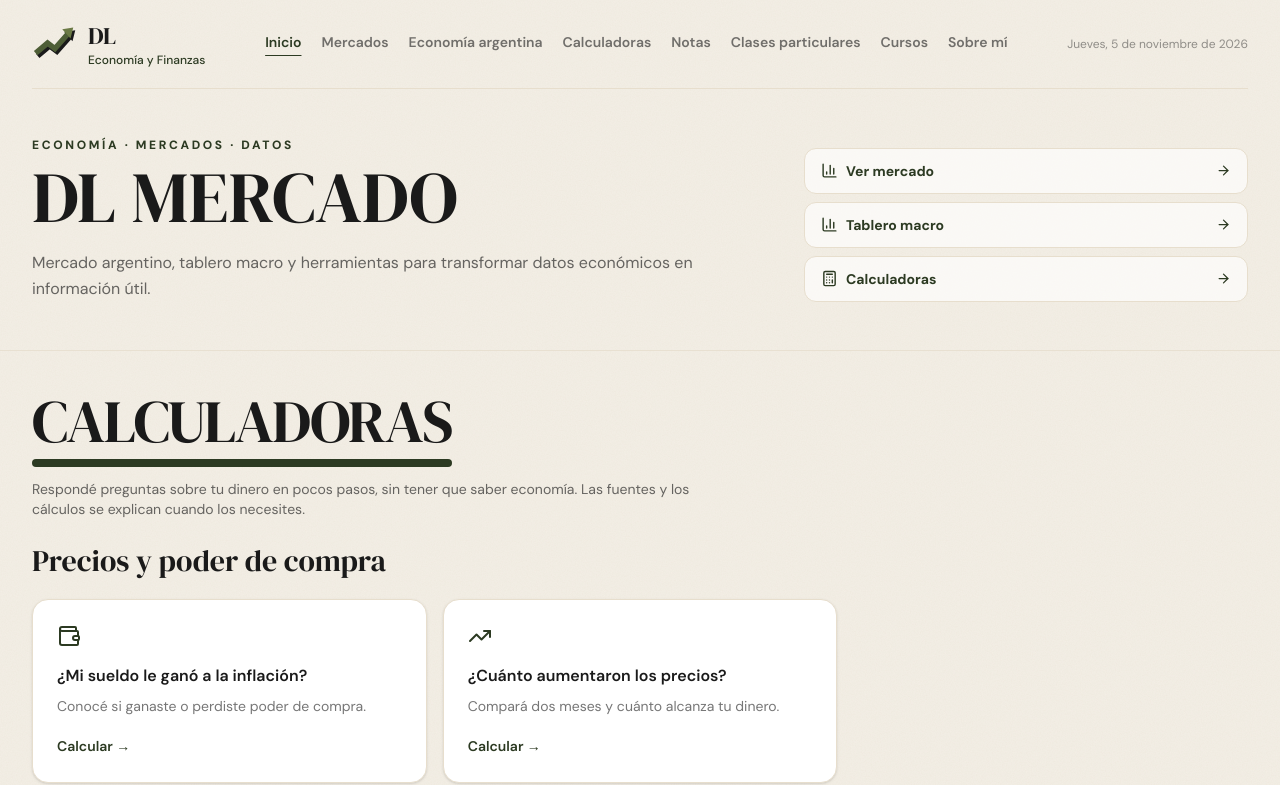
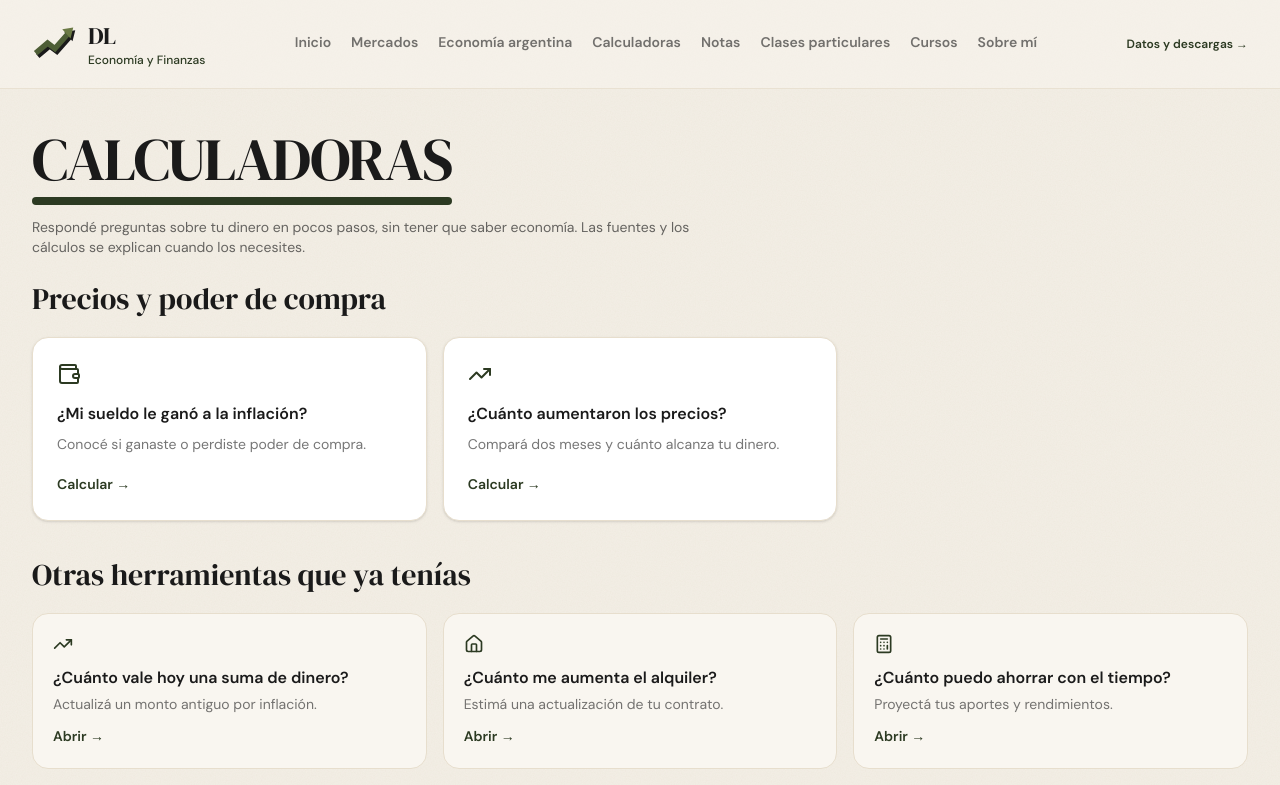
Before and after one commit to danipara618/dl-mercado, a Next.js app: page /calculadoras in a window 1280 px wide. Shown: the top 785 px of the page. Built offline with nearby package versions, Linux system fonts and the light colour scheme.

Commit message:
Separar navegación y conservar accesos de clases y cursos

```diff
--- a/components/Header.tsx
+++ b/components/Header.tsx
@@ -1,44 +1,12 @@
 import Link from "next/link";
-import { ArrowRight, BarChart3, Calculator } from "lucide-react";
 import Logo from "./Logo";
 import SiteNav from "./SiteNav";
-
-export default function Header() {
-  const hoy = new Intl.DateTimeFormat("es-AR", {
-    weekday: "long", day: "numeric", month: "long", year: "numeric",
-    timeZone: "America/Argentina/Buenos_Aires",
-  }).format(new Date());
-
-  return (
-    <header className="border-b border-crema-200/80">
-      <div className="mx-auto max-w-7xl px-4 sm:px-6 lg:px-8">
-        <div className="flex flex-wrap items-center justify-between gap-4 border-b border-crema-200 py-5">
-          <Logo />
-          <SiteNav activo="/" />
-          <p className="hidden text-right text-xs text-tinta/45 lg:block first-letter:uppercase">{hoy}</p>
-        </div>
-
-        <div className="grid gap-8 py-10 lg:grid-cols-[1.25fr_.75fr] lg:items-end lg:py-12">
-          <div>
-            <p className="mb-3 text-xs font-extrabold uppercase tracking-[.22em] text-oliva">Economía · Mercados · Datos</p>
-            <h1 className="font-serif text-5xl leading-[.9] text-tinta sm:text-7xl">DL MERCADO</h1>
-            <p className="mt-5 max-w-2xl text-base leading-relaxed text-tinta/65">
-              Mercado argentino, tablero macro y herramientas para transformar datos económicos en información útil.
-            </p>
-          </div>
-          <div className="grid gap-2 sm:grid-cols-3 lg:grid-cols-1">
-            <Link href="#mercado" className="group flex items-center justify-between rounded-xl border border-crema-200 bg-white/65 px-4 py-3 text-sm font-bold text-oliva">
-              <span className="flex items-center gap-2"><BarChart3 size={17}/> Ver mercado</span><ArrowRight size={15} className="transition group-hover:translate-x-1"/>
-            </Link>
-            <Link href="#macro" className="group flex items-center justify-between rounded-xl border border-crema-200 bg-white/65 px-4 py-3 text-sm font-bold text-oliva">
-              <span className="flex items-center gap-2"><BarChart3 size={17}/> Tablero macro</span><ArrowRight size={15} className="transition group-hover:translate-x-1"/>
-            </Link>
-            <Link href="/calculadoras" className="group flex items-center justify-between rounded-xl border border-crema-200 bg-white/65 px-4 py-3 text-sm font-bold text-oliva">
-              <span className="flex items-center gap-2"><Calculator size={17}/> Calculadoras</span><ArrowRight size={15} className="transition group-hover:translate-x-1"/>
-            </Link>
-          </div>
-        </div>
-      </div>
-    </header>
-  );
+export default function Header({activo}:{activo?:string}){
+ return <header className="border-b border-crema-200/80 bg-crema-50/50">
+  <div className="mx-auto max-w-7xl px-4 sm:px-6 lg:px-8">
+   <div className="flex flex-wrap items-center justify-between gap-4 py-5">
+    <Logo/><SiteNav activo={activo}/><Link className="hidden text-xs font-semibold text-oliva hover:underline lg:block" href="/datos">Datos y descargas →</Link>
+   </div>
+  </div>
+ </header>;
 }
```
